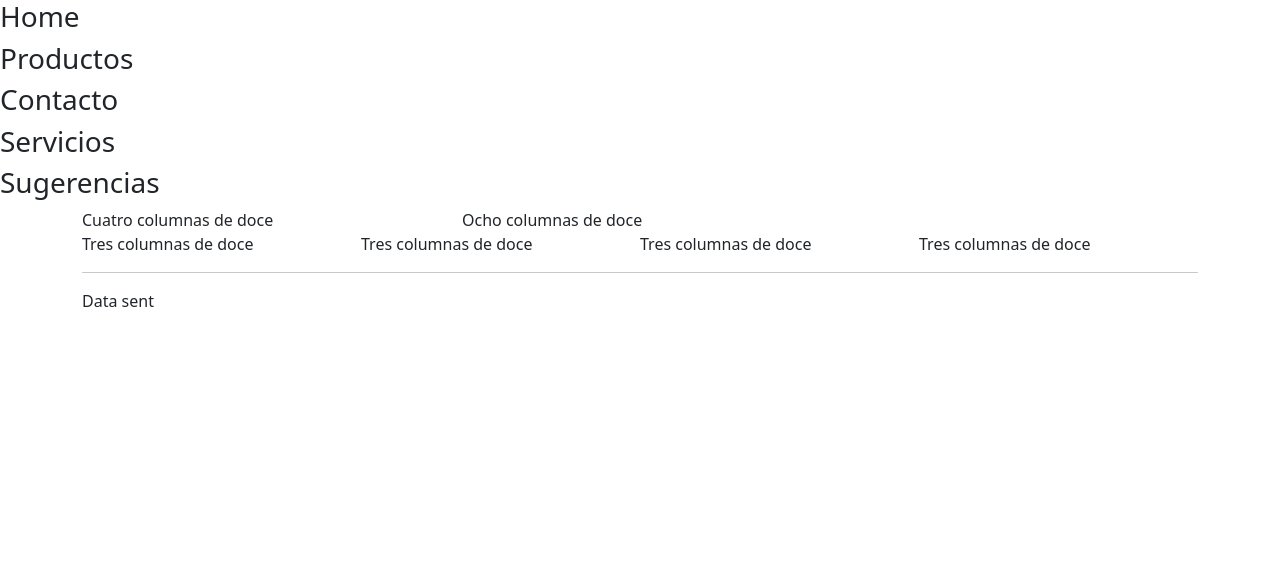
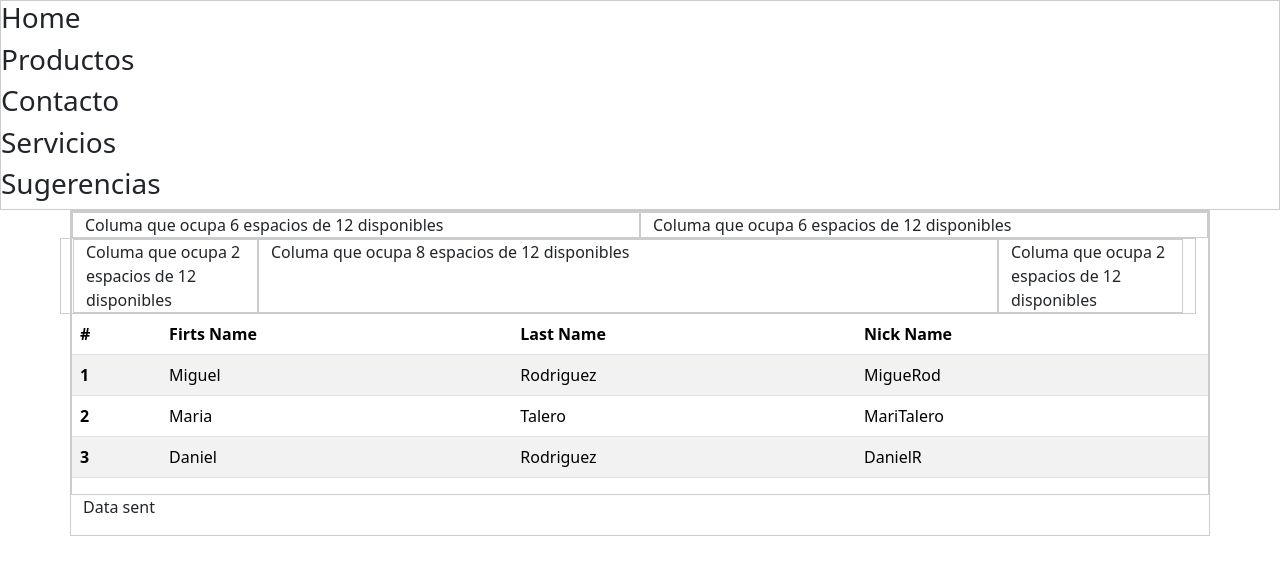
Before and after one commit to MiguelRGH/MiguelRGH, a plain HTML site: page submitTest.html in a window 1280 px wide. Drawn offline with nearby package versions, Linux system fonts and the light colour scheme.

Commit message:
Firts steps whit bootstrap

```diff
--- a/submitTest.html
+++ b/submitTest.html
@@ -7,6 +7,11 @@
     <link href="https://cdn.jsdelivr.net/npm/bootstrap@5.3.0-alpha1/dist/css/bootstrap.min.css" rel="stylesheet" integrity="sha384-GLhlTQ8iRABdZLl6O3oVMWSktQOp6b7In1Zl3/Jr59b6EGGoI1aFkw7cmDA6j6gD" crossorigin="anonymous">
     <script src="https://cdn.jsdelivr.net/npm/bootstrap@5.3.0-alpha1/dist/js/bootstrap.bundle.min.js" integrity="sha384-w76AqPfDkMBDXo30jS1Sgez6pr3x5MlQ1ZAGC+nuZB+EYdgRZgiwxhTBTkF7CXvN" crossorigin="anonymous"></script>
     <title>Submited</title>
+    <style>
+        div {
+            border: 1px solid #CCC;
+        }
+    </style>
 </head>
 <body>
     <div class="container_menu">
@@ -18,16 +23,45 @@
     </div>
     <div class="container">
         <div class="row">
-            <div class="col-md-4">Cuatro columnas de doce</div>
-            <div class="col-md-8">Ocho columnas de doce</div>
+            <div class="col-md-6">Columa que ocupa 6 espacios de 12 disponibles</div>
+            <div class="col-md-6">Columa que ocupa 6 espacios de 12 disponibles</div>
         <div class="row">
-            <div class="col-md-3">Tres columnas de doce</div>
-            <div class="col-md-3">Tres columnas de doce</div>
-            <div class="col-md-3">Tres columnas de doce</div>
-            <div class="col-md-3">Tres columnas de doce</div>
+            <div class="col-md-2">Columa que ocupa 2 espacios de 12 disponibles</div>
+            <div class="col-md-8">Columa que ocupa 8 espacios de 12 disponibles</div>
+            <div class="col-md-2">Columa que ocupa 2 espacios de 12 disponibles</div>
         </div>
+        <br><br><br>
+        <table class="table table-hover table-striped">
+            <thead>
+                <tr>
+                    <th scope="col">#</th>
+                    <th scope="col">Firts Name</th>
+                    <th scope="col">Last Name</th>
+                    <th scope="col">Nick Name</th>
+                </tr>
+            </thead>
+            <tbody>
+                <tr>
+                    <th scope="row">1</th>
+                    <td>Miguel</td>
+                    <td>Rodriguez</td>
+                    <td>MigueRod</td>
+                </tr>
+                <tr>
+                    <th scope="row">2</th>
+                    <td>Maria</td>
+                    <td>Talero</td>
+                    <td>MariTalero</td>
+                </tr>
+                <tr>
+                    <th scope="row">3</th>
+                    <td>Daniel</td>
+                    <td>Rodriguez</td>
+                    <td>DanielR</td>
+                </tr>
+            </tbody>
+        </table>
     </div>
-    <hr>
     <p>Data sent</p>
 </body>
 </html>
```
